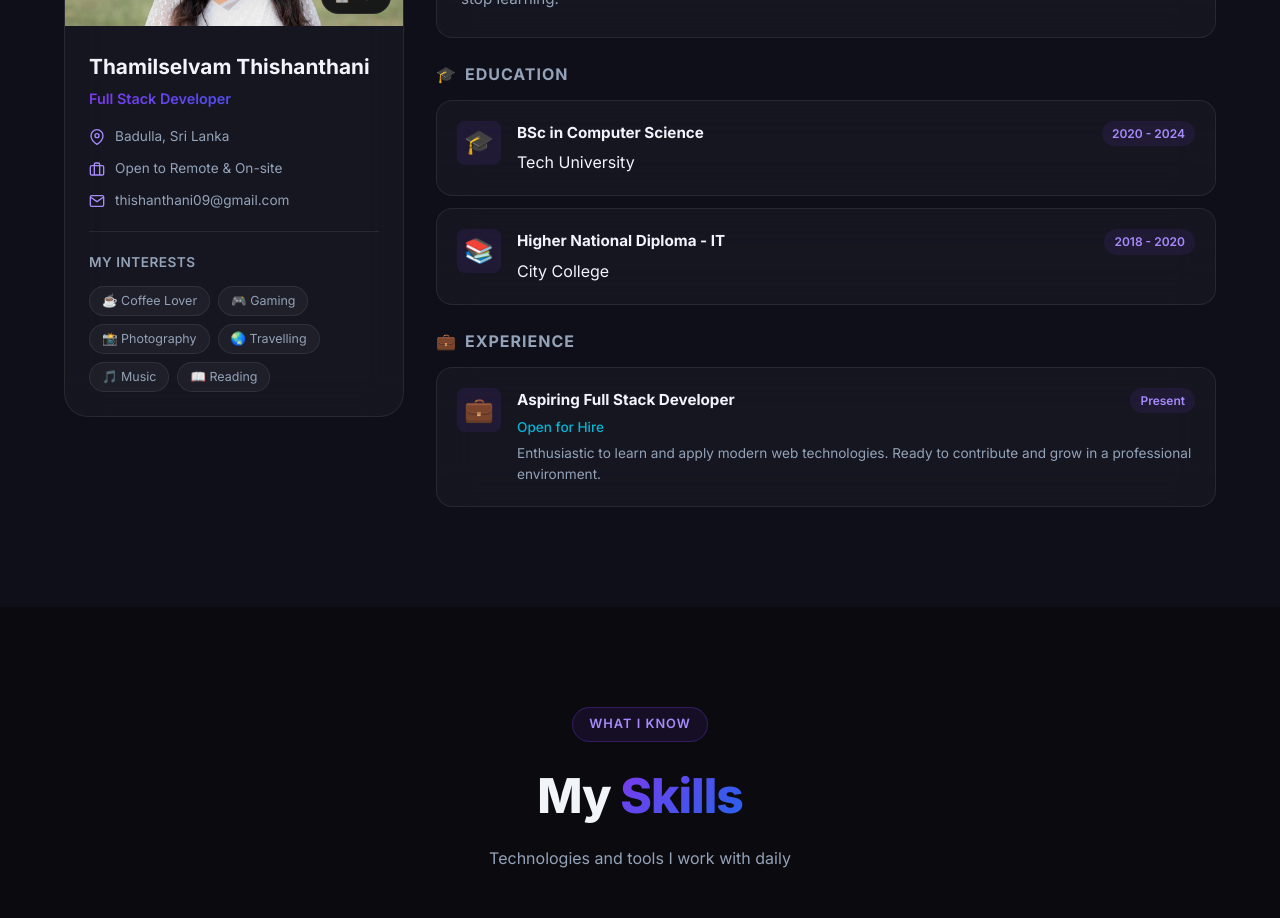
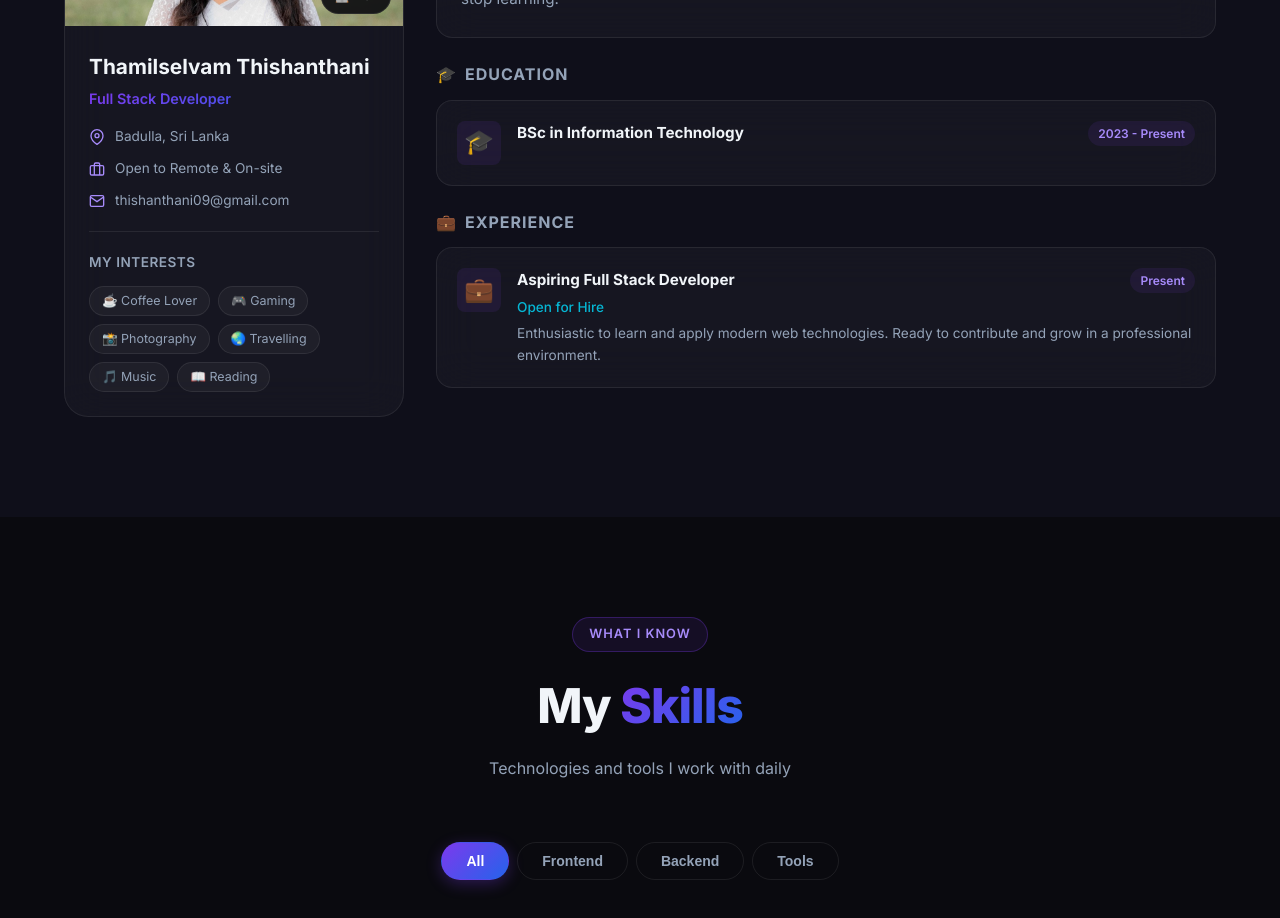
Before and after one commit to THISHA123/my-portfolio, a React (Vite) app: page / in a window 1280 px wide. Shown: the part 1320-2238 px from the top of the page. Built offline with nearby package versions, Linux system fonts and the light colour scheme.

Commit message:
Update education details

```diff
--- a/src/components/About.jsx
+++ b/src/components/About.jsx
@@ -2,17 +2,11 @@ import './About.css';
 import profileImg from '../assets/my1.jpeg';
 const education = [
   {
-    degree: 'BSc in Computer Science',
-    school: 'Tech University',
-    year: '2020 - 2024',
+    degree: 'BSc in Information Technology',
+    school: '',
+    year: '2023 - Present',
     icon: '🎓',
-  },
-  {
-    degree: 'Higher National Diploma - IT',
-    school: 'City College',
-    year: '2018 - 2020',
-    icon: '📚',
-  },
+  }
 ];
 
 const experience = [
```
